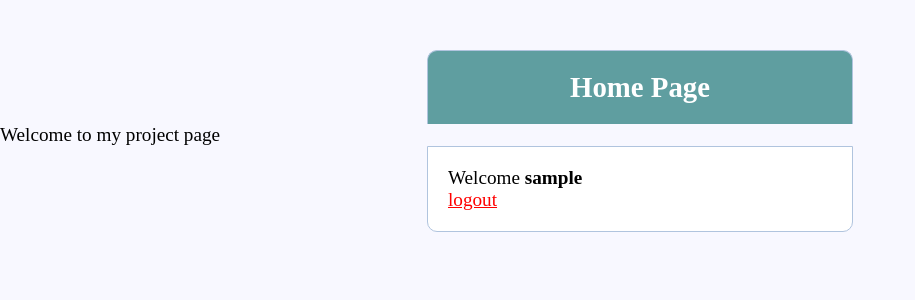
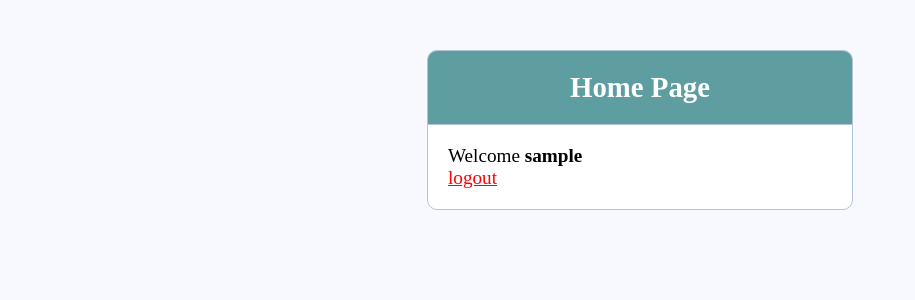
Before and after one commit to nbtlukaszos/projekt, a PHP site: page / in a window 1280 px wide. Shown: the top 300 px of the page, without its empty margins (0-915 px from the left). Run offline with PHP 8.4, Linux system fonts and the light colour scheme; the visitor is signed in with stand-in values (Sample User, id 1).

Commit message:
Update index.php
Signed-off-by: Hubertnd <144244857+Hubertnd@users.noreply.github.com>

```diff
--- a/index.php
+++ b/index.php
@@ -23,7 +23,7 @@
 <div class="header">
 	<h2>Home Page</h2>
 </div>
-	Welcome to my project page
+
 <div class="content">
 
   	<?php if (isset($_SESSION['success'])) : ?>
```
